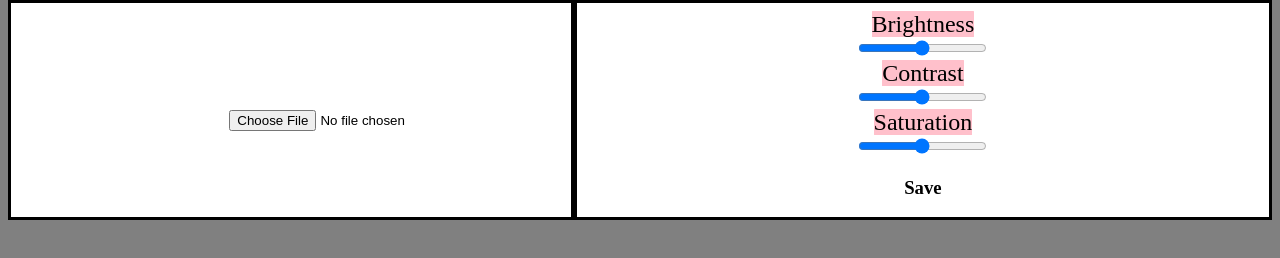
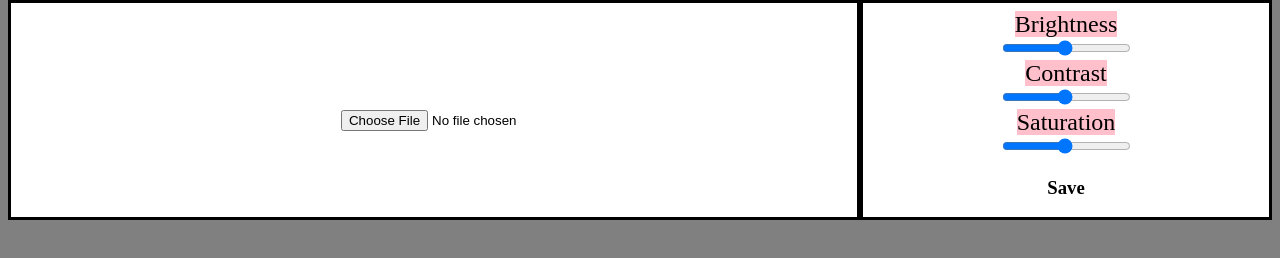
Before and after one commit to cliffgla/photo_editing_web_app, a plain HTML site: page index.html in a window 1280 px wide. Drawn offline with Linux system fonts and the light colour scheme.

Commit message:
removed flex-basis

```diff
--- a/css/styles.css
+++ b/css/styles.css
@@ -27,8 +27,9 @@ li {
     text-align: center;
     background-color: white;
     position: relative;
-    flex-grow: 3;
-    flex-basis: 30%;
+    flex-grow: 2;
+
+
 }
 
 
@@ -57,7 +58,7 @@ li {
     margin-top: ;
     flex-grow: 1;
     flex-wrap: wrap;
-    flex-basis: 50%;
+
 
 
 }
```
